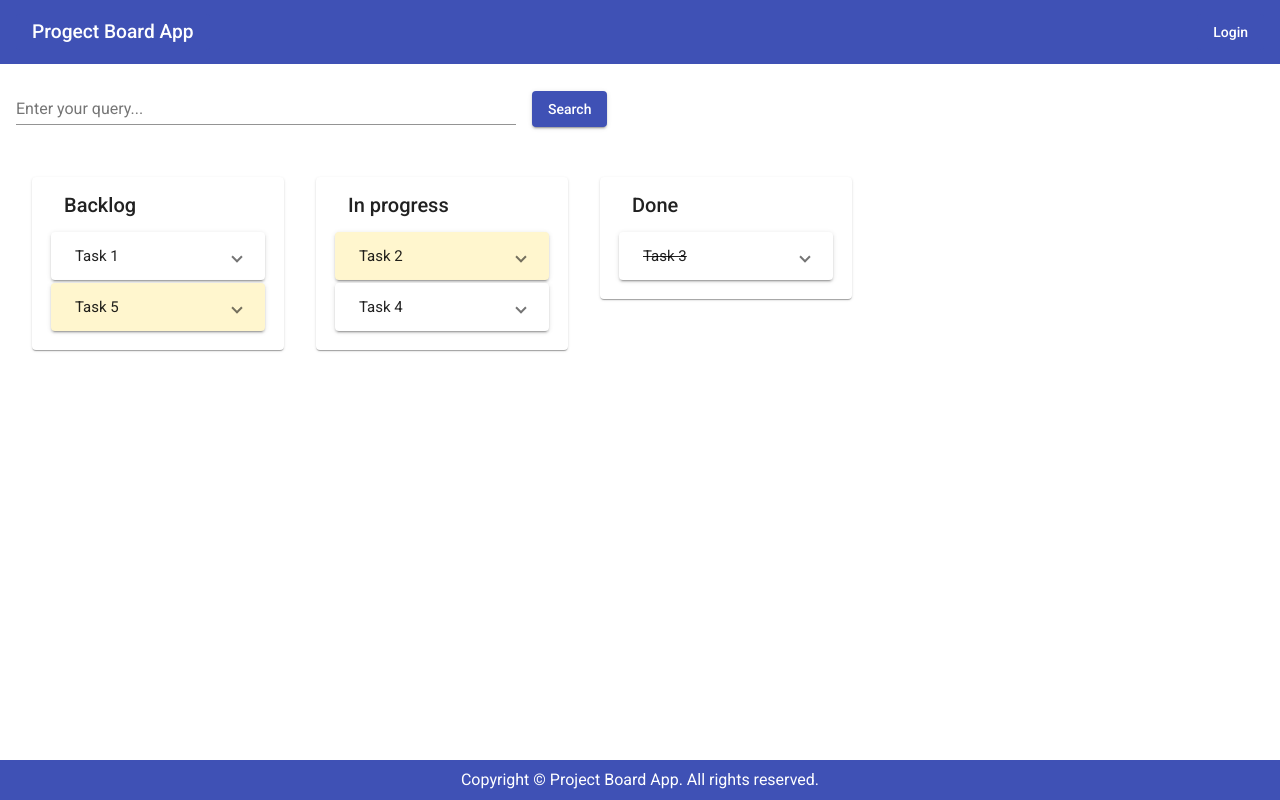
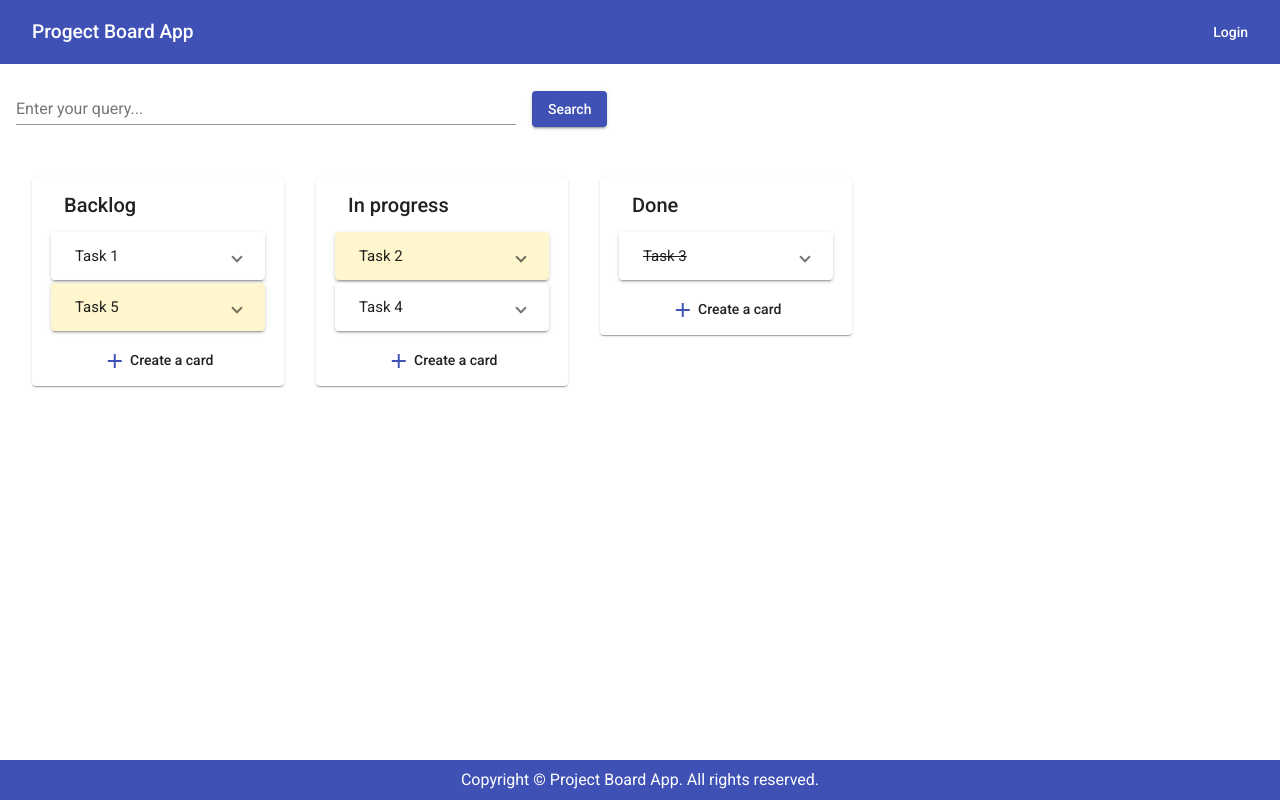
Before and after one commit to Arthur199212/project-board-app, an Angular app: page / in a window 1280 px wide. Built offline with nearby package versions, Linux system fonts and the light colour scheme.

Commit message:
feat: add basic logic of create a card feature

```diff
--- a/src/app/app.module.ts
+++ b/src/app/app.module.ts
@@ -7,6 +7,7 @@ import {MatToolbarModule} from '@angular/material/toolbar';
 import {MatInputModule} from '@angular/material/input';
 import {MatExpansionModule} from '@angular/material/expansion';
 import {MatCardModule} from '@angular/material/card';
+import {MatIconModule} from '@angular/material/icon';
 import { BrowserAnimationsModule } from '@angular/platform-browser/animations';
 
 import { AppRoutingModule } from './app-routing.module';
@@ -41,7 +42,8 @@ import { UrgencyDirective } from './directives/urgency.directive';
     MatInputModule,
     BrowserAnimationsModule,
     MatExpansionModule,
-    MatCardModule
+    MatCardModule,
+    MatIconModule
   ],
   providers: [],
   bootstrap: [AppComponent]
--- a/src/app/board/board.component.html
+++ b/src/app/board/board.component.html
@@ -4,6 +4,7 @@
     [card]="card"
     [searchCriterion]="searchCriterion"
     (removeCard)="handleRemove($event)"
-  >
+    (addCard)="handleAddCard($event)"
+    >
   </app-card-list>
 </div>
--- a/src/app/board/board.component.scss
+++ b/src/app/board/board.component.scss
@@ -1,13 +1,9 @@
 .wrapper{
+  padding: 0 1rem;
   display: flex;
   flex-wrap: wrap;
-  padding: 0 1rem;
 
   app-card-list {
-    margin: 1rem;
-  }
-
-  app-card-list:last-child {
-    margin-bottom: 4.5rem;
+    margin: 1rem 1rem 4.5rem;
   }
 }
--- a/src/app/board/board.component.ts
+++ b/src/app/board/board.component.ts
@@ -96,4 +96,26 @@ export class BoardComponent implements OnInit {
       card.cards = card.cards.filter(({ id }) => id !== cardId);
     })
   }
+
+  handleAddCard({ id }) {
+    this.cardList.forEach(card => {
+      if (card.id === id) {
+        card.cards = [...card.cards, {
+          id: this.createUniqueId(),
+          name: 'NewTask (Test)',
+          description: 'Description',
+          dueDate: String(new Date('12/12/2019')),
+          assignee: {
+            id: this.createUniqueId(),
+            firstName: 'Solomon',
+            lastName: "Smith"
+          }
+        }];
+      }
+    })
+  }
+
+  createUniqueId() {
+    return Math.random().toString(36).substr(2, 9);
+  }
 }
--- a/src/app/card-list/card-list.component.html
+++ b/src/app/card-list/card-list.component.html
@@ -5,4 +5,10 @@
   <app-card-item [cardItem]="card.cards" [isDone]="card.isDoneSection" [query]="searchCriterion"
     (removeCard)="handleRemove($event)">
   </app-card-item>
+  <mat-card-actions>
+    <button mat-button (click)="handleAddCard()">
+      <mat-icon color="primary">add</mat-icon>
+      Create a card
+    </button>
+  </mat-card-actions>
 </mat-card>
--- a/src/app/card-list/card-list.component.scss
+++ b/src/app/card-list/card-list.component.scss
@@ -1,3 +1,8 @@
 mat-card {
   min-width: 220px;
+
+  mat-card-actions {
+    display: flex;
+    justify-content: center;
+  }
 }
--- a/src/app/card-list/card-list.component.ts
+++ b/src/app/card-list/card-list.component.ts
@@ -14,6 +14,8 @@ export class CardListComponent implements OnInit {
 
   @Output() public removeCard = new EventEmitter();
 
+  @Output() public addCard = new EventEmitter();
+
   constructor() {}
 
   ngOnInit() {}
@@ -21,4 +23,10 @@ export class CardListComponent implements OnInit {
   handleRemove($event) {
     this.removeCard.emit($event);
   }
+
+  handleAddCard() {
+    console.log('hey')
+
+    this.addCard.emit(this.card);
+  }
 }
--- a/src/app/footer/footer.component.html
+++ b/src/app/footer/footer.component.html
@@ -1,3 +1,3 @@
-<div>
+<footer>
     Copyright &copy; Project Board App. All rights reserved.
-</div>
+</footer>
--- a/src/app/footer/footer.component.scss
+++ b/src/app/footer/footer.component.scss
@@ -1,4 +1,4 @@
-div {
+footer {
   display: flex;
   justify-content: center;
   height: 100%;
```
